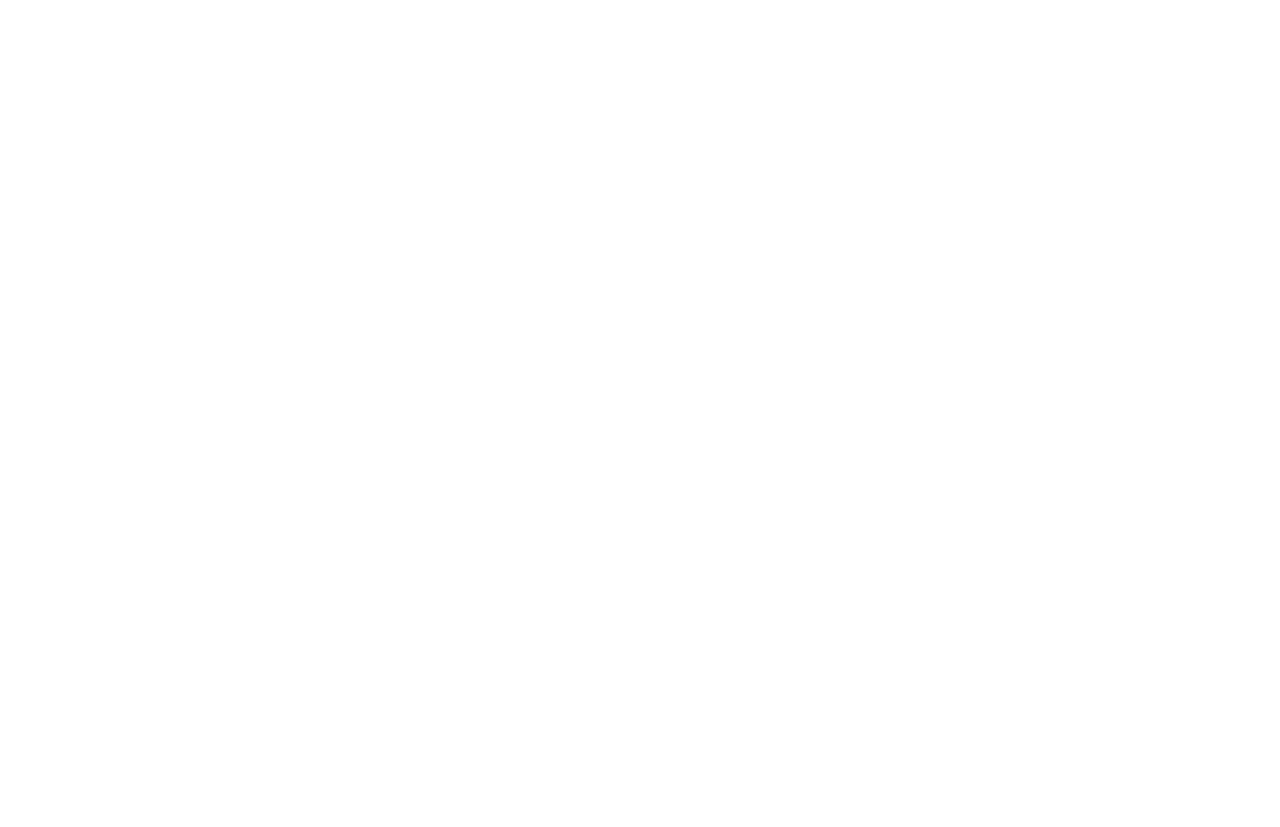
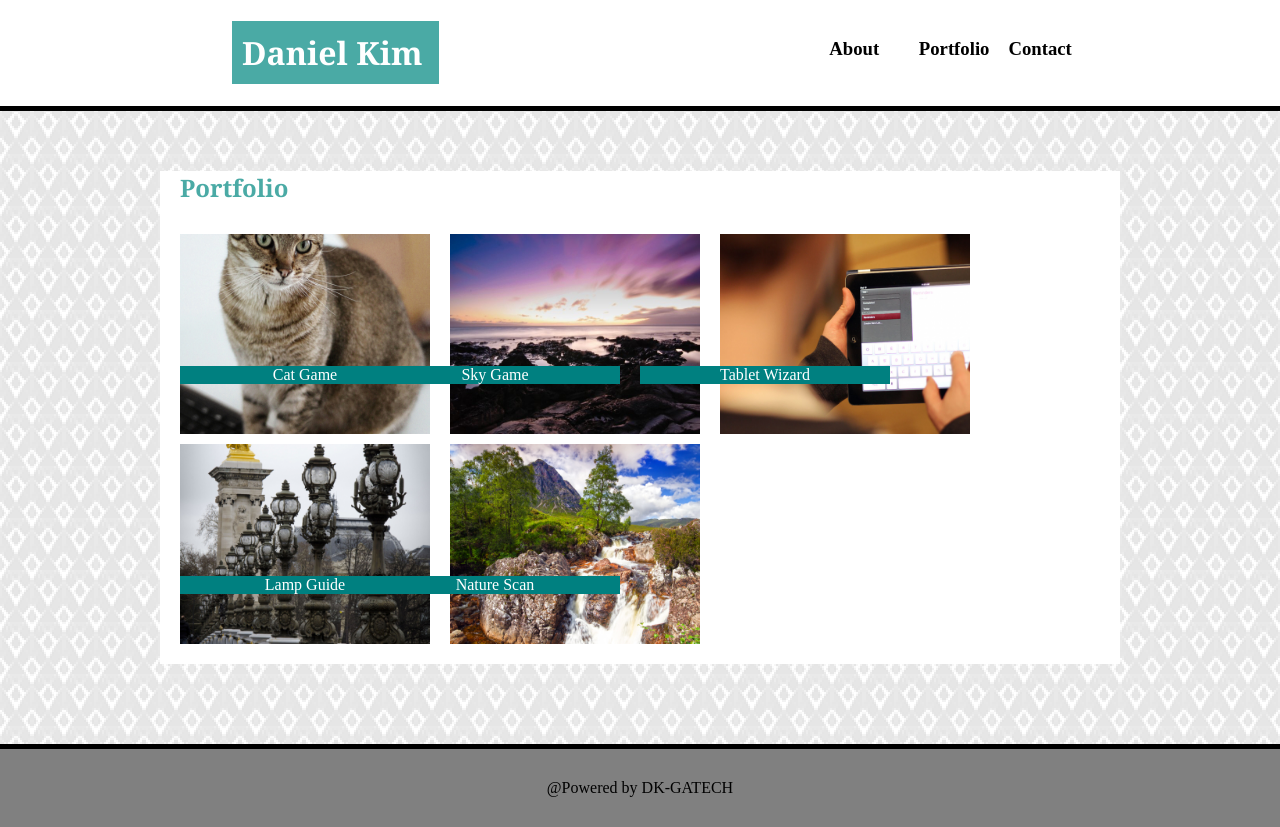
Before and after one commit to dkim67/Basic-Portfolio, a plain HTML site: page contact.html in a window 1280 px wide. Before the commit the page ends 800 px from the top, so only its background shows below. Drawn offline with Linux system fonts and the light colour scheme.

Commit message:
added contacts doe

```diff
--- a/assets/css/style.css
+++ b/assets/css/style.css
@@ -3,6 +3,7 @@ header
     {
         background-color: white;
         border-bottom: solid thick black;
+
 
     }
 
@@ -70,16 +71,76 @@ footer
         border-top: solid thick black;
     }
 
+
+ #cat
+    {
+        width: 250px;
+        background-color: teal;
+        color: white;
+        text-align: center;
+        position: absolute;
+        bottom: 400px;
+
+    }
+
+#sky-game
+    {
+        width: 250px;
+        background-color: teal;
+        color: white;
+        text-align: center;
+        position: absolute;
+        right: 660px;
+        bottom: 400px;
+    }
+
+#wiz-tab
+    {
+        width: 250px;
+        background-color: teal;
+        color: white;
+        text-align: center;
+        position: absolute;
+        right: 390px;
+        bottom: 400px;
+    }
+
+#lamp
+    {
+        width: 250px;
+        background-color: teal;
+        color: white;
+        text-align: center;
+        position: absolute;
+       bottom: 190px;
+    }
+
+#nature
+    {
+        width: 250px;
+        background-color: teal;
+        color: white;
+        text-align: center;
+        position: absolute;
+        right: 660px;
+        bottom: 190px;
+    }
 .bio
     {
         background: white;
     }
 
 
-
 .text
     {
         font-family: Arial, Helvetica Neue, Helvetica, sans-serif;
+
+    }
+
+.picMargin
+    {
+        margin-left: 20px;
+        padding-bottom: 20px;
     }
 
 .clearfix::after
@@ -88,3 +149,30 @@ footer
         display: block;
         clear: both;
     }
+
+#pic1
+    {
+        float: left;
+
+    }
+
+#pic2
+    {
+        float: left;
+
+    }
+
+#pic3
+    {
+        float: left;
+    }
+
+#pic4
+    {
+        float: left;
+    }
+
+#pic5
+    {
+        float: left;
+    }
--- a/contact.html
+++ b/contact.html
@@ -0,0 +1,47 @@
+<!DOCTYPE html>
+
+<html>
+
+<head>
+    <link rel="stylesheet" type="text/css" href="assets/css/style.css">
+    <meta charset="UTF-8" />
+    <title>Daniel Kim's Portfolio</title>
+</head>
+<body>
+    <div>
+    <header class= "clearfix">
+        <h1>Daniel Kim </h1>
+
+        <h3 style="margin-right:182px">Contact</h3>
+        <h3>Portfolio</h3>
+        <h3>About</h3>
+
+    </header>
+    <div class= "bio container">
+    <div class= "clearfix picMargin">
+        <h2>Portfolio</h2>
+        <img id= "pic1" src= "assets/images/cat-game.jpeg" alt= "Cat Game" height= "200px" width= "250px">
+        <p id= "cat">Cat Game</p>
+
+        <img id= "pic2" src= "assets/images/sky-game.jpeg" alt= "Sky Game" height= "200px" width= "250px">
+        <p id="sky-game">Sky Game</p>
+
+        <img id= "pic3" src= "assets/images/tablet-wizard.jpeg" alt= "Tablet Wizard" height= "200px" width= "250px">
+        <p id="wiz-tab">Tablet Wizard</p>
+
+        <img id= "pic4" src= "assets/images/lamp-guide.jpeg" alt= "Lamp Guide" height= "200px" width= "250px">
+        <p id="lamp">Lamp Guide</p>
+
+        <img id= "pic5" src= "assets/images/nature-scan.jpeg" alt= "Nature Scan" height= "200px" width= "250px">
+        <p id="nature">Nature Scan</p>
+
+    </div>
+    </div>
+
+    <footer> @Powered by DK-GATECH</footer>
+
+    </div>
+
+</body>
+
+</html>
```
Also changed, not shown: index.html (+2 -2 lines), style1.css (deleted, +0 -8 lines), assets/images/cat-game.jpeg (added), assets/images/lamp-guide.jpeg (added), assets/images/nature-scan.jpeg (added), assets/images/sky-game.jpeg (added), assets/images/tablet-wizard.jpeg (added), 2 other files.
